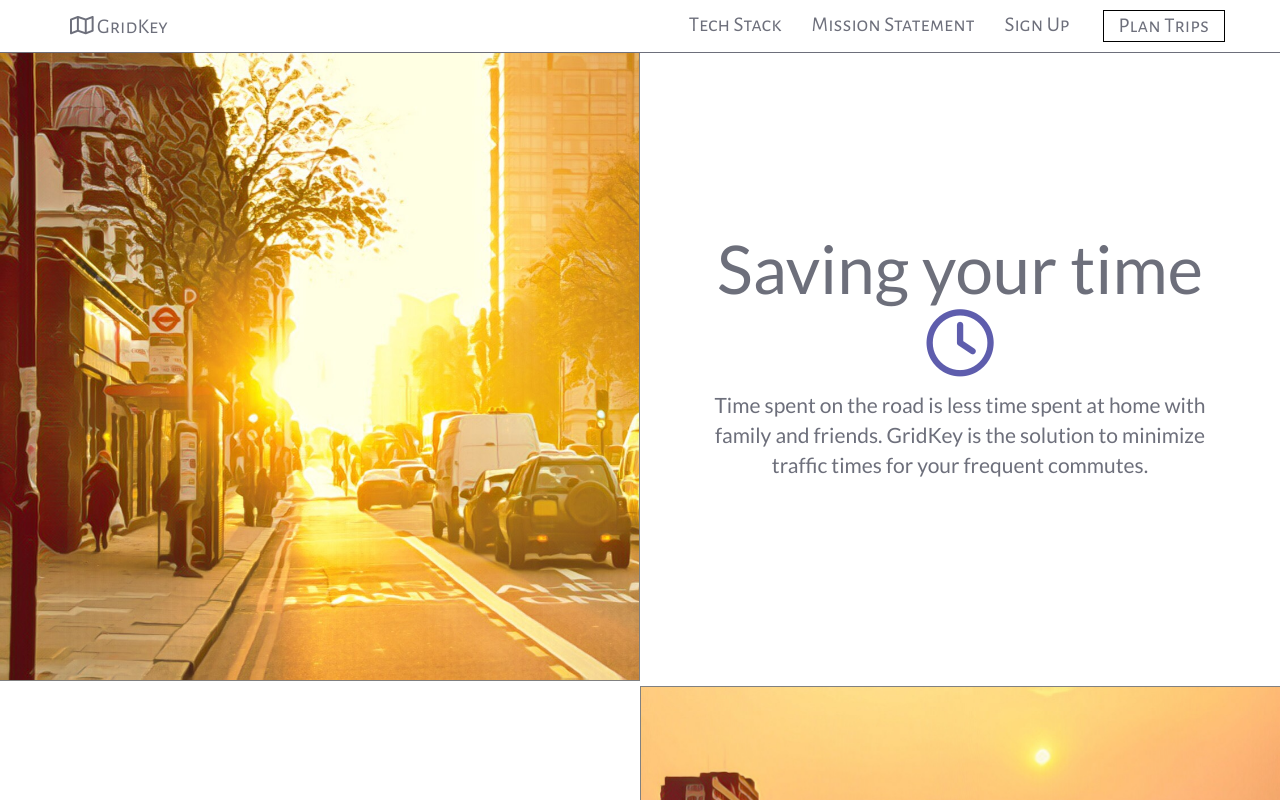
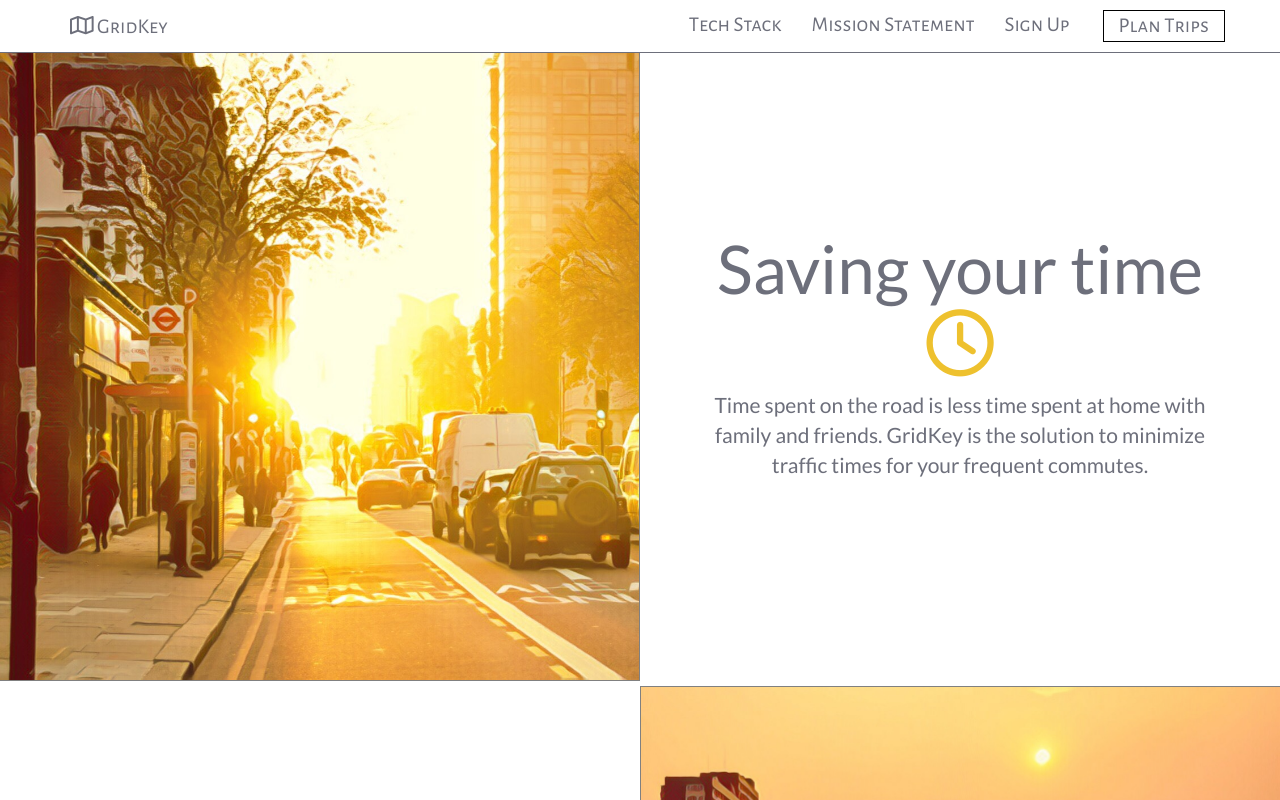
Before and after one commit to Smelt/GridKey---saving-you-from-traffic, an Angular app: page / in a window 1280 px wide. Shown: the top 800 px of the page. Built offline with nearby package versions, Linux system fonts and the light colour scheme.

Commit message:
changed icon color

```diff
--- a/src/app/landing/landing.component.css
+++ b/src/app/landing/landing.component.css
@@ -26,7 +26,7 @@ div {
 }
 
 #timeIcon {
-  color: rgb(94, 93, 173);
+  color: rgb(238, 193, 46);
 }
 
 #leafIcon {
```
